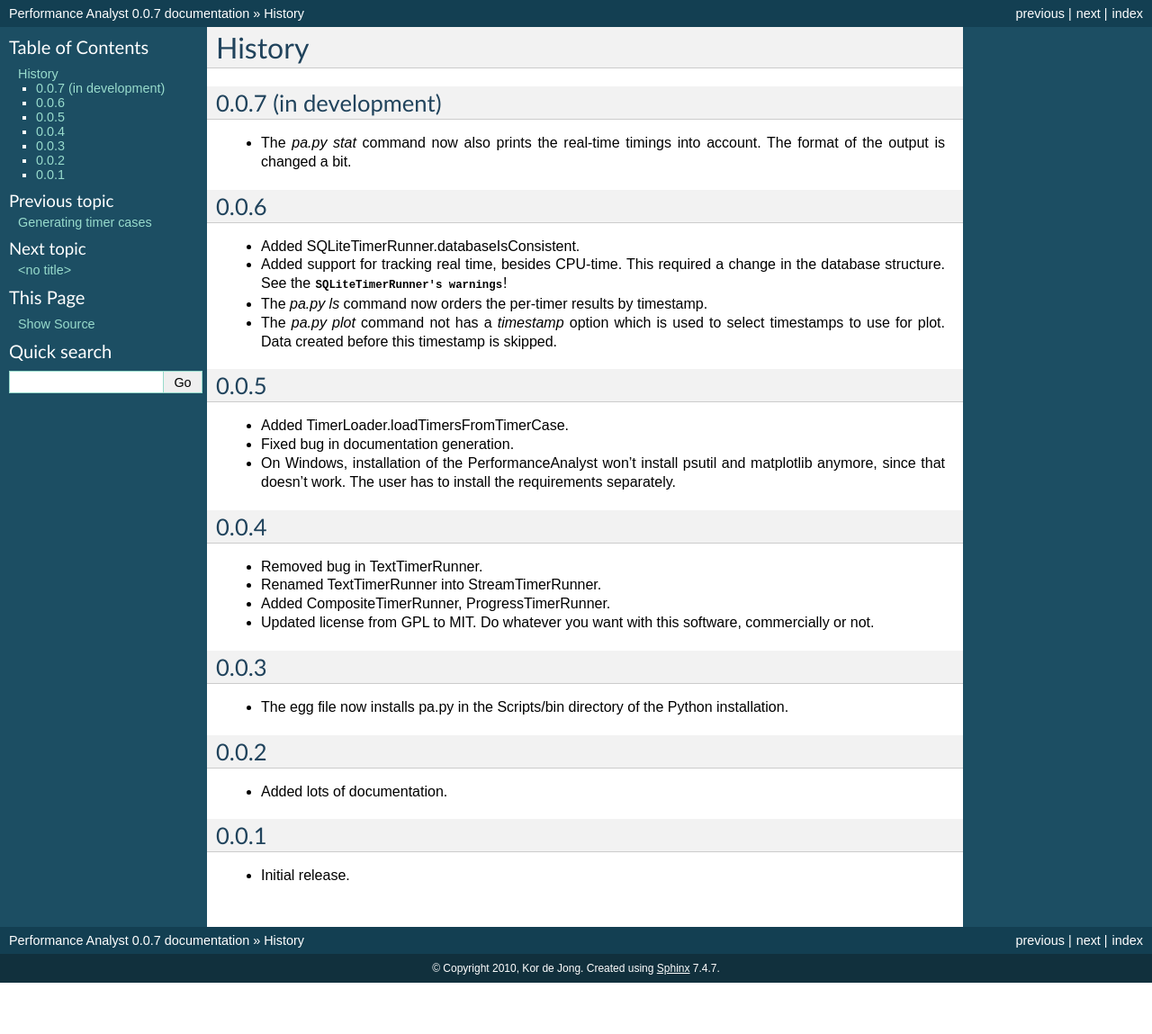
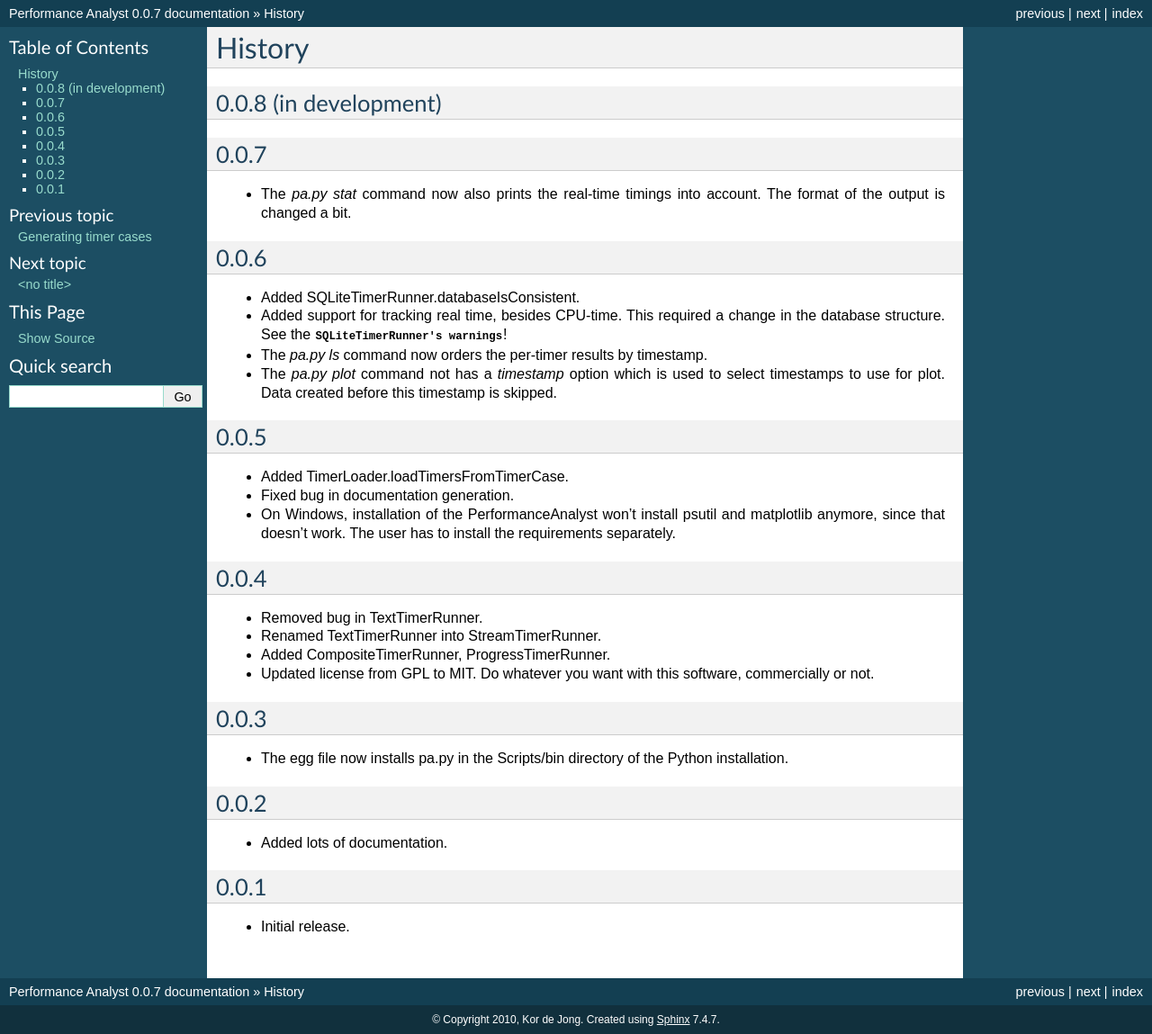
Before and after one commit to pcraster/performance_analyst, a Sphinx documentation site: the page built from Documentation/History.rst, in a window 1280 px wide. Shown: the whole page at 90% size. Built offline with Sphinx 7.4.7, drawn with Linux system fonts in a browser that asks for light colours; before the commit the page ends 1092 px from its top, so only the background shows below that.

Commit message:
Updated history doc

```diff
--- a/Documentation/History.rst
+++ b/Documentation/History.rst
@@ -4,8 +4,11 @@
 History
 *******
 
-0.0.7 (in development)
+0.0.8 (in development)
 ======================
+
+0.0.7
+=====
 - The `pa.py stat` command now also prints the real-time timings into account. The format of the output is changed a bit.
 
 0.0.6
```
